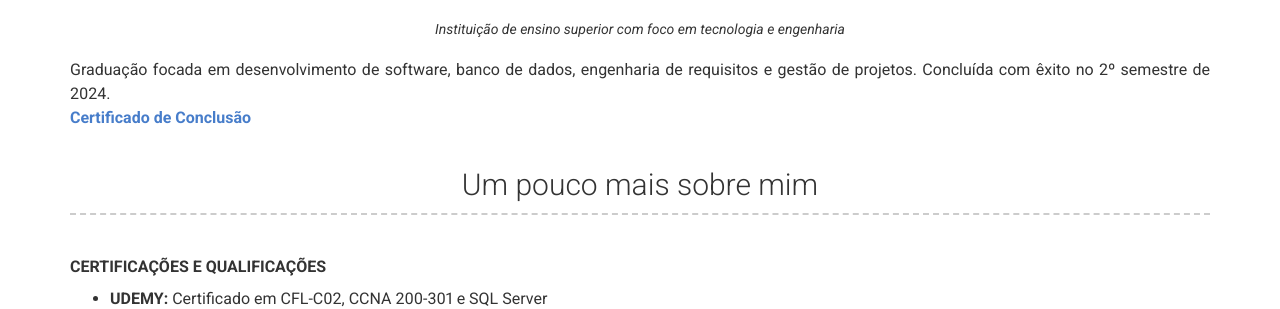
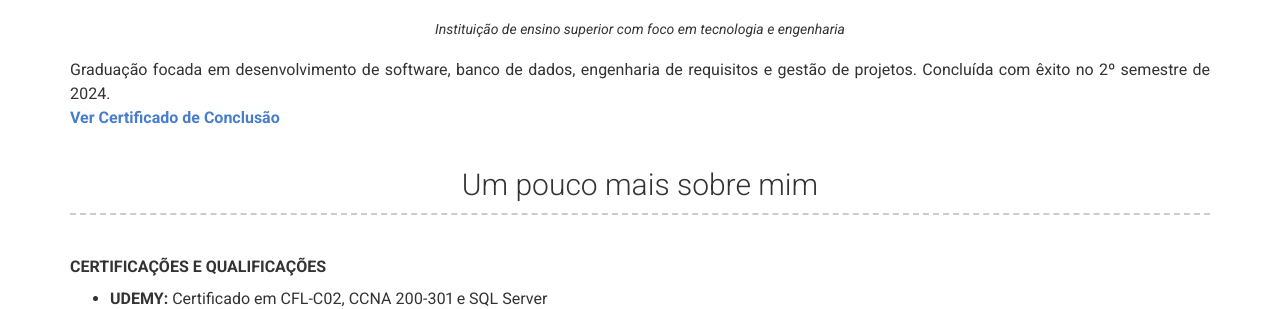
Before and after one commit to GustavoMaxCardoso/Gustavo-MCardoso.github.io, a Jekyll site: the page built from index.md, in a window 1280 px wide and 900 px high, scrolled down 1870 px. Shown: the part 152-461 px from the top of the window. Built offline with Jekyll 4.4.1, drawn with Linux system fonts in a browser that asks for light colours; nearby versions of some CDN libraries.

Commit message:
tentativa de alterar diploma

```diff
--- a/_config.yml
+++ b/_config.yml
@@ -123,7 +123,7 @@ content:
         quote: >
           Instituição de ensino superior com foco em tecnologia e engenharia
         description: | # this will include new lines to allow paragraphs
-          Graduação focada em desenvolvimento de software, banco de dados, engenharia de requisitos e gestão de projetos. Concluída com êxito no 2º semestre de 2024.<br> [**Certificado de Conclusão**](/assets/documents/Diploma_Facens.PDF)
+          Graduação focada em desenvolvimento de software, banco de dados, engenharia de requisitos e gestão de projetos. Concluída com êxito no 2º semestre de 2024.<br> <a href="/assets/documents/Diploma_Facens.PDF" target="_blank" rel="noopener noreferrer"><strong>Ver Certificado de Conclusão</strong></a>
 
   - title: Um pouco mais sobre mim
     layout: text
```
